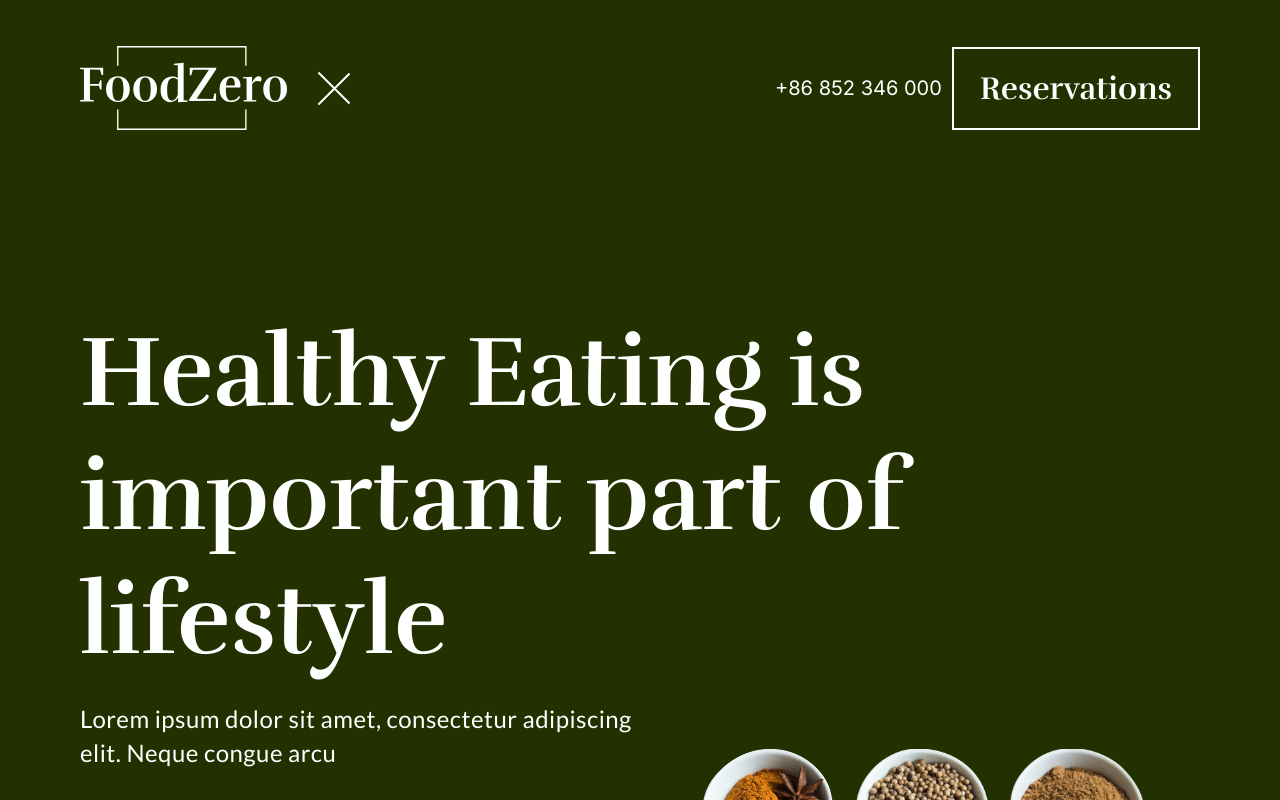
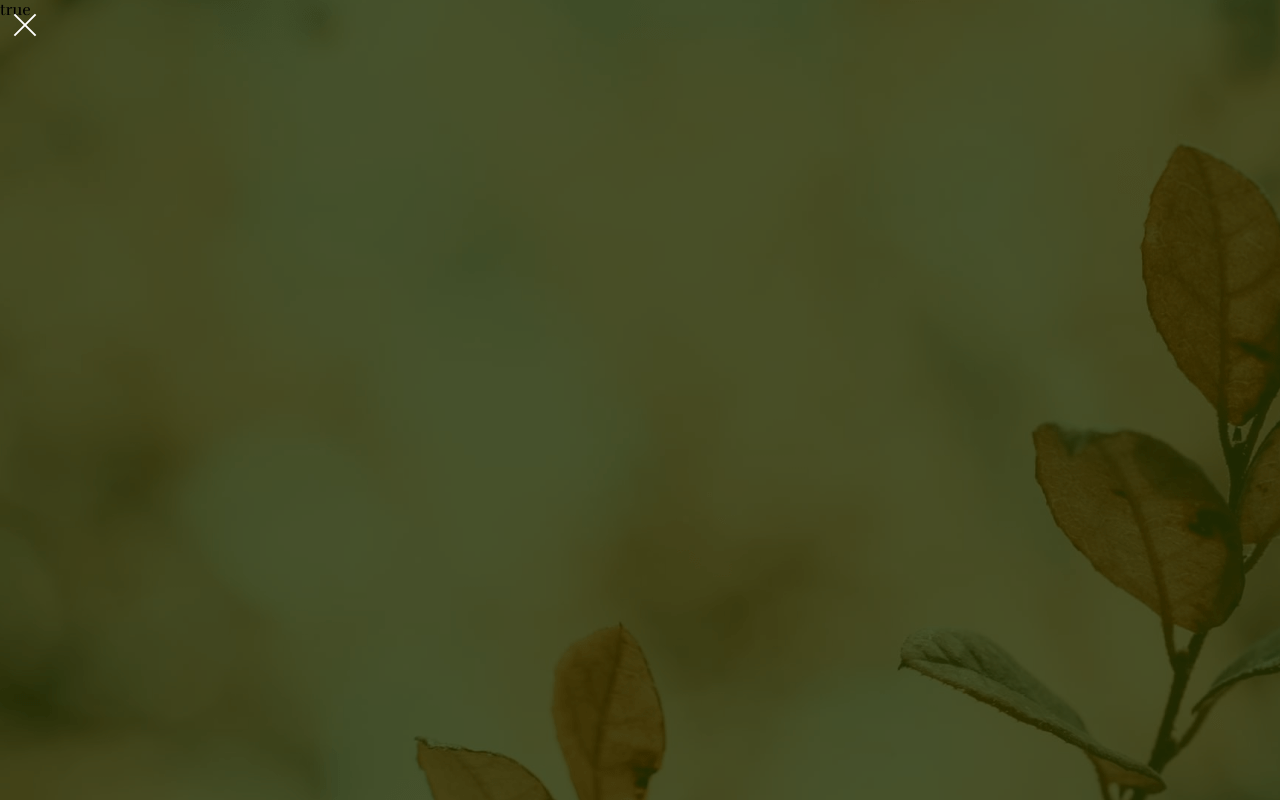
Before and after one commit to Kat3110/food-zero, a Next.js app: page / in a window 1280 px wide. Both pictures are taken after a click on the element 334 px from the left and 88 px from the top of the page. Shown: the top 800 px of the page. Built offline with nearby package versions, Linux system fonts and the light colour scheme.

Commit message:
implementation of opening and closing the navigation menu

```diff
--- a/src/app/globals.scss
+++ b/src/app/globals.scss
@@ -9,6 +9,7 @@
 body {
     max-width: 100vw;
     overflow-x: hidden;
+    overflow-y: auto;
     font-family: $font-rufina;
 }
 
--- a/src/app/layout.js
+++ b/src/app/layout.js
@@ -1,18 +1,30 @@
+'use client'
 import './globals.scss'
 
 import {Header} from "@/components/header/Header";
+import {NavMenu} from "@/components/nav-menu/Nav-menu";
+import {useState} from 'react';
 
 export const metadata = {
   title: 'Food Zero',
 }
 
 export default function RootLayout({children}) {
+  const [isMenuOpen, setIsMenuOpen] = useState(false);
+
+  const handleMenuToggle = (isOpen) => {
+    // console.log('handleMenuToggle', isOpen)
+    setIsMenuOpen(!isOpen);
+  };
+
   return (
     <html lang="en">
       <link rel='icon' href='orangeLink.svg'/>
       <meta name="description" content='Healthy food restaurant' />
       <body>
-        <Header/>
+        <div>{isMenuOpen ? 'true' : 'false'}</div>
+        <NavMenu isOpen={isMenuOpen} onMenuToggle={handleMenuToggle} />
+        <Header isOpen={isMenuOpen} onMenuToggle={handleMenuToggle} />
         {children}
       </body>
     </html>)
--- a/src/components/header/Header.jsx
+++ b/src/components/header/Header.jsx
@@ -5,11 +5,12 @@ import './header.scss'
 import Image from "next/image";
 import Logo from '../../../public/Logo.svg'
 
-export function Header() {
-  const [isOpen, setIsOpen] = useState(false);
+export function Header({ isOpen, onMenuToggle }) {
+  const [isMenuOpen, setIsMenuOpen] = useState(false);
 
   const handleClick = () => {
-    setIsOpen(!isOpen);
+    setIsMenuOpen(true);
+    onMenuToggle(false);
   };
   return (
     <header className='header content'>
--- /dev/null
+++ b/src/components/nav-menu/Nav-menu.jsx
@@ -0,0 +1,21 @@
+'use client'
+import React, { useState } from 'react';
+import './nav-menu.scss';
+
+export function NavMenu({ isOpen, onMenuToggle }) {
+  const [isMenuOpen, setIsMenuOpen] = useState(isOpen);
+
+  const handleMenuClose = () => {
+    setIsMenuOpen(false);
+    onMenuToggle(true);
+  };
+  return (
+    <section className={`nav-menu ${isOpen ? 'nav-menu-open' : ''}`}>
+      <div>{isOpen ? 'true' : 'false'}</div>
+      <div className='nav-menu__close' onClick={handleMenuClose}>
+        <div className="nav-menu__line nav-menu__line-1"></div>
+        <div className="nav-menu__line nav-menu__line-2"></div>
+      </div>
+    </section>
+  )
+}
--- /dev/null
+++ b/src/components/nav-menu/nav-menu.scss
@@ -0,0 +1,48 @@
+.nav-menu {
+  background: url("../../../public/Navigation-FullscreenCover.png");
+  position: fixed;
+  transform: translateY(-100%);
+  left: 0;
+  right: 0;
+  bottom: 0;
+  transition: transform 0.5s ease-in-out, opacity 0.5s ease-in-out;
+  opacity: 0;
+  width: 100%;
+  height: 100%;
+  z-index: 1000;
+}
+
+.nav-menu-open {
+  transition: transform 0.5s ease-in-out, opacity 0.5s ease-in-out;
+  transform: translateY(0);
+  opacity: 1;
+  overflow: hidden;
+}
+
+.nav-menu__line {
+  width: 100%;
+  background: $white;
+  transition: transform 0.3s ease;
+  position: relative;
+  cursor: pointer;
+}
+
+.nav-menu__line-1 {
+  width: 30px;
+  height: 2px;
+  transform: translateY(14px) rotate(45deg);
+  transition: all 0.3s ease;
+  position: absolute;
+  top: 10px;
+  left: 10px;
+}
+
+.nav-menu__line-2 {
+  width: 30px;
+  height: 2px;
+  transform: translateY(0) rotate(-45deg);
+  transition: all 0.3s ease;
+  position: absolute;
+  top: 24px;
+  left: 10px;
+}
```
Also changed, not shown: src/components/our-menu/Our-menu.jsx (+0 -52 lines), public/Navigation-FullscreenCover.png (added).
